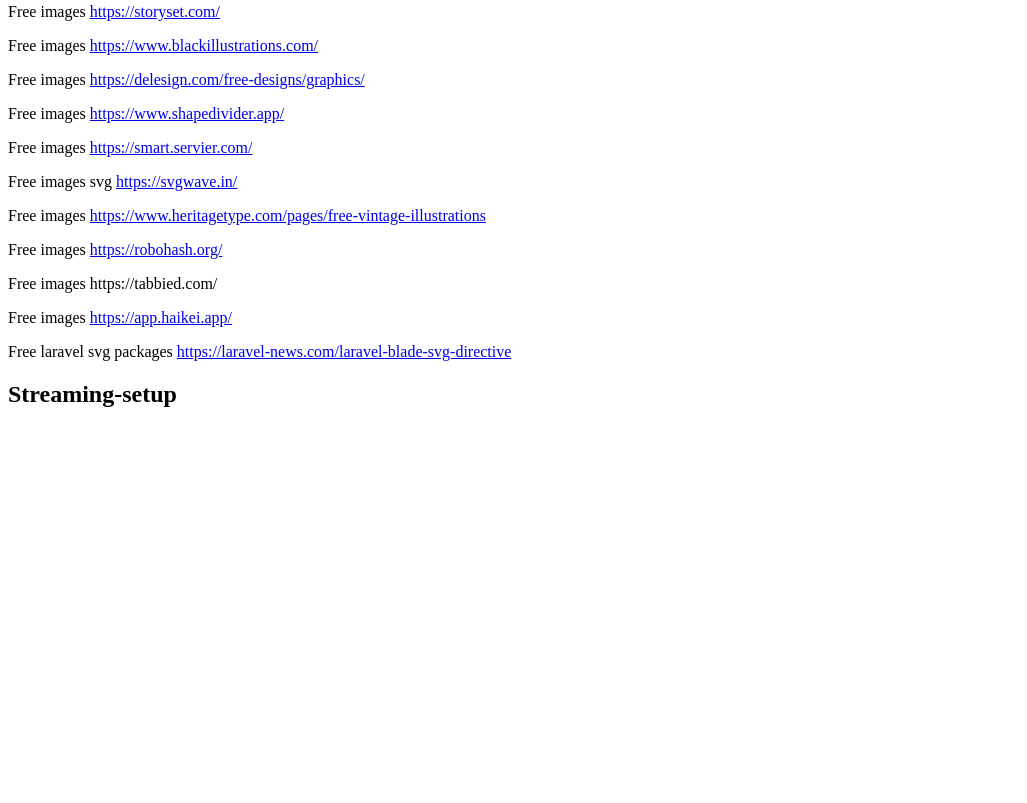
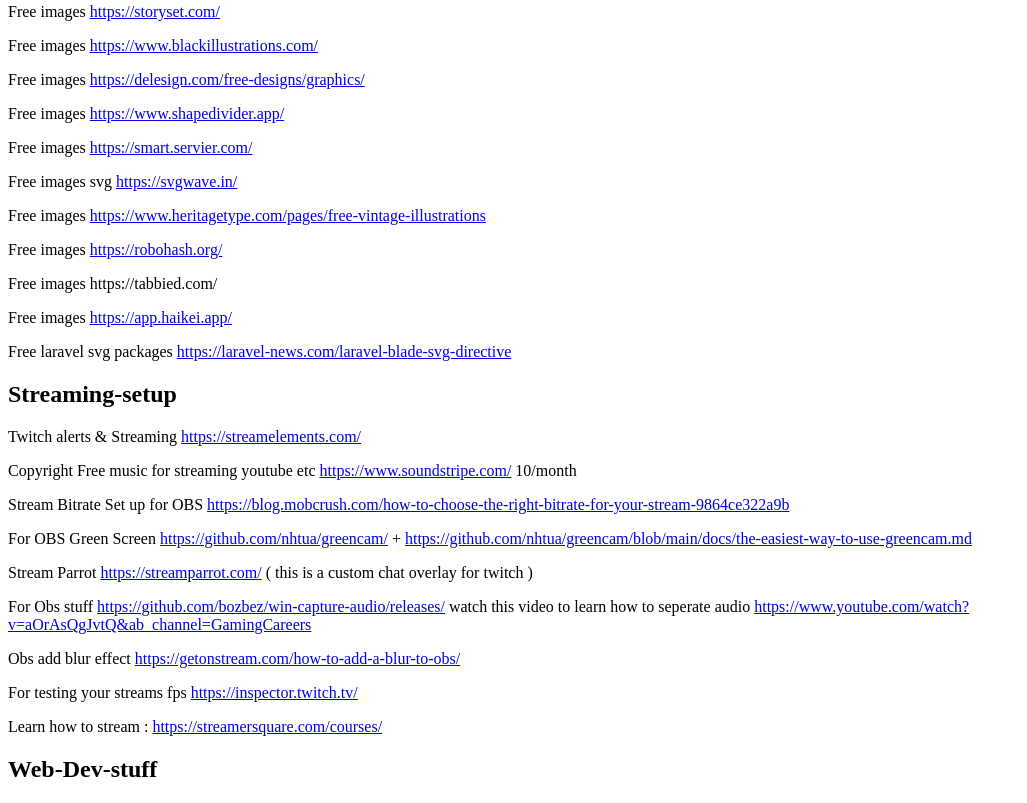
Before and after one commit to owenbcoding/my-resources, a plain HTML site: page index.html in a window 1280 px wide. Shown: the part 2447-3250 px from the top of the page, without its empty margins (0-1027 px from the left). Before the commit the page ends 2875 px from the top, so only its background shows below. Drawn offline with Linux system fonts and the light colour scheme.

Commit message:
added streaming-setup section and links and 4th section

```diff
--- a/index.html
+++ b/index.html
@@ -103,5 +103,15 @@
     <p>Free laravel svg packages <a href="https://laravel-news.com/laravel-blade-svg-directive">https://laravel-news.com/laravel-blade-svg-directive</a></p>
 
     <h2 id="Streaming-setup">Streaming-setup</h2>
+    <p>Twitch alerts & Streaming <a href="https://streamelements.com/" target="_blank">https://streamelements.com/</a></p>
+    <p>Copyright Free music for streaming youtube etc <a href="https://www.soundstripe.com/" target="_blank">https://www.soundstripe.com/</a> 10/month</p>
+    <p>Stream Bitrate Set up for OBS <a href=" https://blog.mobcrush.com/how-to-choose-the-right-bitrate-for-your-stream-9864ce322a9b" target="_blank"> https://blog.mobcrush.com/how-to-choose-the-right-bitrate-for-your-stream-9864ce322a9b</a></p>
+    <p>For OBS Green Screen <a href="https://github.com/nhtua/greencam /d" target="_blank">https://github.com/nhtua/greencam/</a> + <a href="https://github.com/nhtua/greencam/blob/main/docs/the-easiest-way-to-use-greencam.md" target="_blank">https://github.com/nhtua/greencam/blob/main/docs/the-easiest-way-to-use-greencam.md</a></p>
+    <p>Stream Parrot <a href="https://streamparrot.com/" target="_blank">https://streamparrot.com/</a> ( this is a custom chat overlay for twitch )</p>
+    <p>For Obs stuff <a href="https://github.com/bozbez/win-capture-audio/releases/" target="_blank">https://github.com/bozbez/win-capture-audio/releases/</a> watch this video to learn how to seperate audio <a href="https://www.youtube.com/watch?v=aOrAsQgJvtQ&ab_channel=GamingCareers">https://www.youtube.com/watch?v=aOrAsQgJvtQ&ab_channel=GamingCareers</a></p>
+    <p>Obs add blur effect <a href="https://getonstream.com/how-to-add-a-blur-to-obs/" target="_blank">https://getonstream.com/how-to-add-a-blur-to-obs/</a></p>
+    <p>For testing your streams fps <a href="https://inspector.twitch.tv/" target="_blank">https://inspector.twitch.tv/</a></p>
+    <p>Learn how to stream : <a href="https://streamersquare.com/courses/" target="_blank">https://streamersquare.com/courses/</a></p>
 
+    <h2 id="Web-Dev-stuff">Web-Dev-stuff</h2>
 </html>
```
